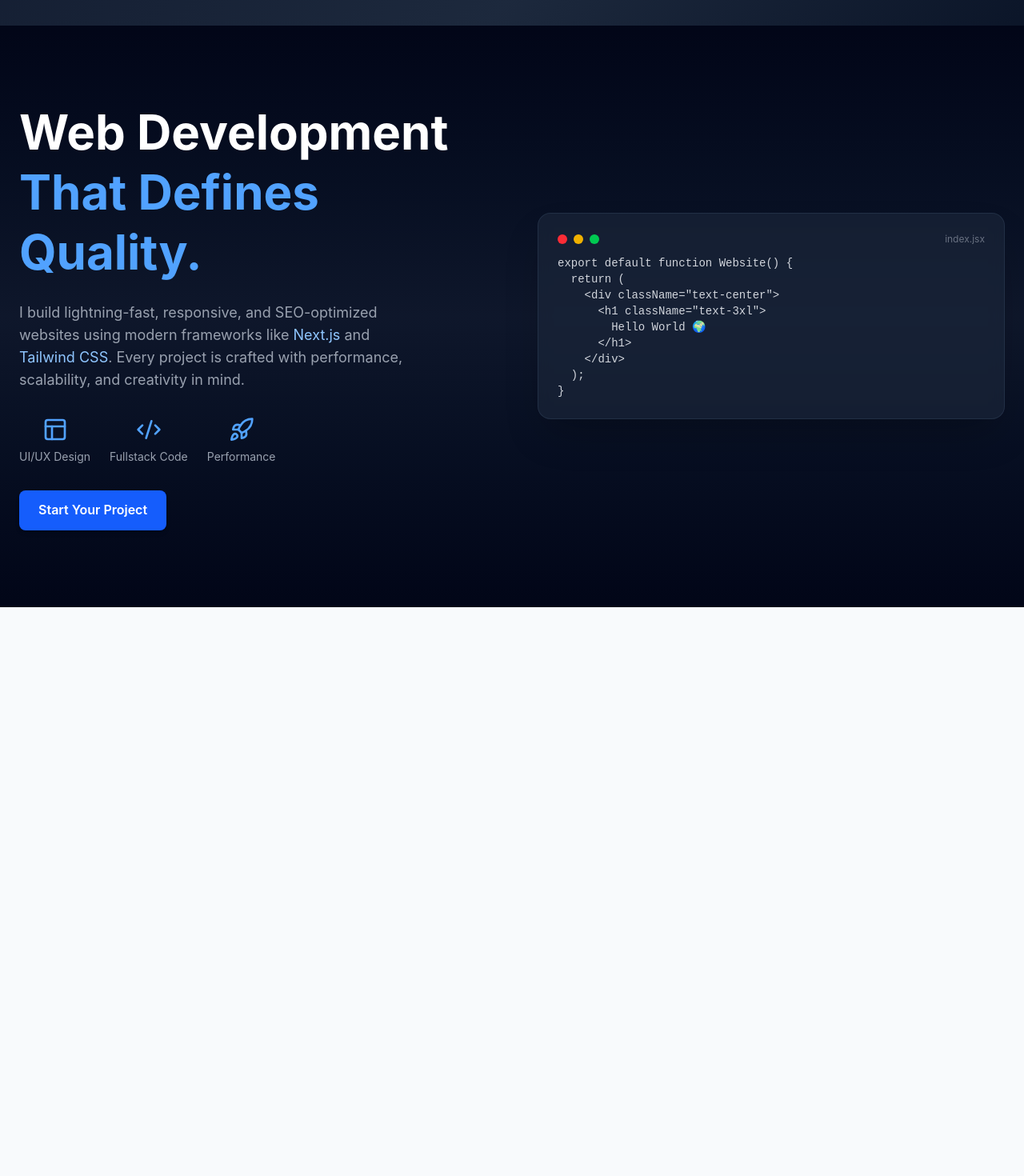
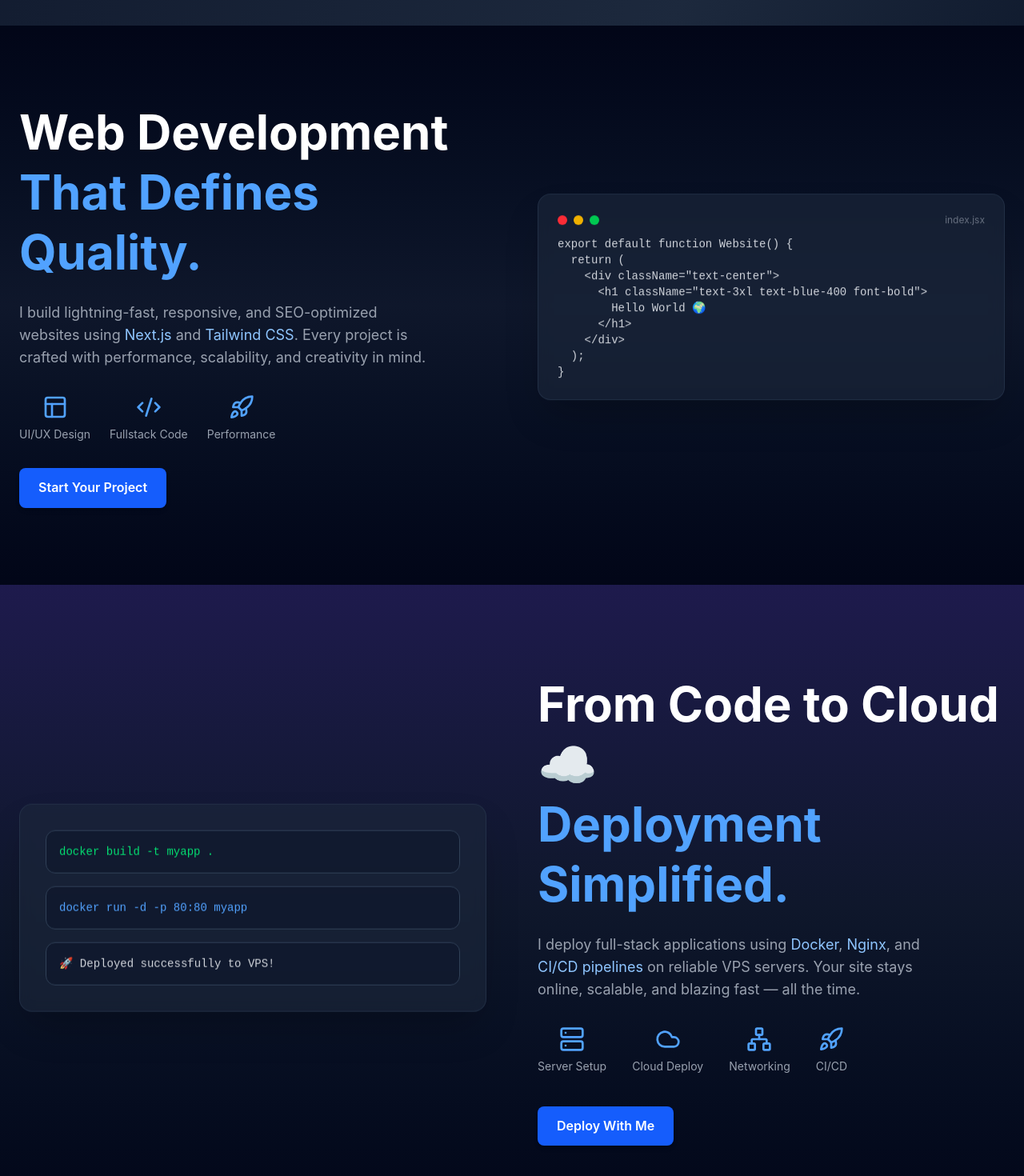
Before and after one commit to abdul-ghaffar01/services, a Next.js app: page / in a window 1280 px wide. Shown: the part 768-2238 px from the top of the page at 80% size. Before the commit the page ends 1527 px from the top, so only its background shows below. Built offline with nearby package versions, Linux system fonts and the light colour scheme.

Commit message:
Created deployment section

```diff
--- a/app/page.js
+++ b/app/page.js
@@ -1,3 +1,4 @@
+import DeploymentSection from "@/components/DeploymentSection";
 import Hero from "@/components/Hero";
 import Navbar from "@/components/Navbar";
 import WebDevSection from "@/components/WebDev";
@@ -17,6 +18,7 @@ export default function Home() {
         <Navbar />
         <Hero />
         <WebDevSection />
+        <DeploymentSection />
       </div>
     </main>
   );
--- /dev/null
+++ b/components/DeploymentSection.jsx
@@ -0,0 +1,133 @@
+"use client";
+
+import { motion } from "framer-motion";
+import { Server, Cloud, Network, Rocket } from "lucide-react";
+import { useEffect, useState } from "react";
+
+export default function DeploymentSection() {
+    // ✅ Create random bubbles only after mount
+    const [bubbles, setBubbles] = useState([]);
+
+    useEffect(() => {
+        const arr = Array.from({ length: 12 }).map(() => ({
+            top: `${Math.random() * 100}%`,
+            left: `${Math.random() * 100}%`,
+            delay: Math.random() * 5,
+            duration: 8 + Math.random() * 6,
+        }));
+        setBubbles(arr);
+    }, []);
+
+    return (
+        <section
+            id="deployment"
+            className="relative py-28 bg-gradient-to-t from-slate-950 via-slate-900 to-indigo-950 text-gray-200 overflow-hidden"
+        >
+            {/* ===== Dynamic Floating Bubbles ===== */}
+            <div className="absolute inset-0 -z-10 overflow-hidden">
+                {bubbles.map((bubble, i) => (
+                    <motion.div
+                        key={i}
+                        className="absolute w-6 h-6 md:w-8 md:h-8 bg-blue-500/10 rounded-full blur-xl"
+                        style={{ top: bubble.top, left: bubble.left }}
+                        animate={{
+                            y: [0, -30, 0],
+                            opacity: [0.5, 1, 0.5],
+                            scale: [1, 1.3, 1],
+                        }}
+                        transition={{
+                            duration: bubble.duration,
+                            repeat: Infinity,
+                            delay: bubble.delay,
+                            ease: "easeInOut",
+                        }}
+                    />
+                ))}
+            </div>
+
+
+            {/* ===== Content Wrapper ===== */}
+            <div className="max-w-7xl mx-auto flex flex-col md:flex-row-reverse items-center justify-between gap-16 px-6">
+                {/* ===== RIGHT: TEXT ===== */}
+                <motion.div
+                    initial={{ opacity: 0, x: 40 }}
+                    whileInView={{ opacity: 1, x: 0 }}
+                    viewport={{ once: true }}
+                    transition={{ duration: 0.7 }}
+                    className="flex-1"
+                >
+                    <h2 className="text-4xl md:text-6xl font-bold mb-6 text-white leading-tight">
+                        From Code to Cloud ☁️ <br />
+                        <span className="text-blue-400">Deployment Simplified.</span>
+                    </h2>
+
+                    <p className="text-gray-400 text-lg mb-8 max-w-lg">
+                        I deploy full-stack applications using{" "}
+                        <span className="text-blue-300">Docker</span>,{" "}
+                        <span className="text-blue-300">Nginx</span>, and{" "}
+                        <span className="text-blue-300">CI/CD pipelines</span> on reliable VPS servers.
+                        Your site stays online, scalable, and blazing fast — all the time.
+                    </p>
+
+                    <div className="flex gap-8 mb-10 flex-wrap">
+                        {[
+                            { icon: Server, label: "Server Setup" },
+                            { icon: Cloud, label: "Cloud Deploy" },
+                            { icon: Network, label: "Networking" },
+                            { icon: Rocket, label: "CI/CD" },
+                        ].map(({ icon: Icon, label }) => (
+                            <div
+                                key={label}
+                                className="flex flex-col items-center text-center hover:scale-110 transition-transform"
+                            >
+                                <Icon className="text-blue-400 w-8 h-8 mb-2" />
+                                <span className="text-sm text-gray-400">{label}</span>
+                            </div>
+                        ))}
+                    </div>
+
+                    <button className="bg-blue-600 hover:bg-blue-500 text-white px-6 py-3 rounded-lg font-semibold shadow-md transition">
+                        Deploy With Me
+                    </button>
+                </motion.div>
+
+                {/* ===== LEFT: SERVER MOCKUP ===== */}
+                <motion.div
+                    initial={{ opacity: 0, x: -40 }}
+                    whileInView={{ opacity: 1, x: 0 }}
+                    viewport={{ once: true }}
+                    transition={{ duration: 0.8 }}
+                    className="flex-1 relative"
+                >
+                    {/* Glow effect */}
+                    <div className="absolute -top-10 -right-10 w-[400px] h-[400px] bg-blue-600/10 rounded-full blur-[140px] -z-10" />
+
+                    {/* Floating Server Stack */}
+                    <motion.div
+                        animate={{ y: [0, -10, 0] }}
+                        transition={{ duration: 5, repeat: Infinity, ease: "easeInOut" }}
+                        className="bg-slate-800/60 border border-slate-700/50 rounded-2xl p-8 shadow-2xl backdrop-blur-sm"
+                    >
+                        <div className="space-y-4">
+                            <div className="bg-slate-900/70 border border-slate-700 rounded-xl p-4">
+                                <p className="font-mono text-sm text-green-400">
+                                    docker build -t myapp .
+                                </p>
+                            </div>
+                            <div className="bg-slate-900/70 border border-slate-700 rounded-xl p-4">
+                                <p className="font-mono text-sm text-blue-400">
+                                    docker run -d -p 80:80 myapp
+                                </p>
+                            </div>
+                            <div className="bg-slate-900/70 border border-slate-700 rounded-xl p-4">
+                                <p className="font-mono text-sm text-gray-300">
+                                    🚀 Deployed successfully to VPS!
+                                </p>
+                            </div>
+                        </div>
+                    </motion.div>
+                </motion.div>
+            </div>
+        </section>
+    );
+}
--- a/components/WebDev.jsx
+++ b/components/WebDev.jsx
@@ -1,9 +1,32 @@
 "use client";
 
+import { useState, useEffect } from "react";
 import { motion } from "framer-motion";
 import { Code2, Layout, Rocket } from "lucide-react";
 
 export default function WebDevSection() {
+  const [displayedText, setDisplayedText] = useState("");
+  const fullText = `export default function Website() {
+  return (
+    <div className="text-center">
+      <h1 className="text-3xl text-blue-400 font-bold">
+        Hello World 🌍
+      </h1>
+    </div>
+  );
+}`;
+
+  // Typing animation for code snippet
+  useEffect(() => {
+    let index = 0;
+    const interval = setInterval(() => {
+      setDisplayedText(fullText.slice(0, index));
+      index++;
+      if (index > fullText.length) clearInterval(interval);
+    }, 18); // typing speed
+    return () => clearInterval(interval);
+  }, []);
+
   return (
     <section
       id="services"
@@ -23,14 +46,13 @@ export default function WebDevSection() {
             <span className="text-blue-400">That Defines Quality.</span>
           </h2>
           <p className="text-gray-400 text-lg mb-8 max-w-lg">
-                        I build lightning-fast, responsive, and SEO-optimized websites using
-                        modern frameworks like <span className="text-blue-300">Next.js</span> and{" "}
+            I build lightning-fast, responsive, and SEO-optimized websites using{" "}
+            <span className="text-blue-300">Next.js</span> and{" "}
             <span className="text-blue-300">Tailwind CSS</span>.
             Every project is crafted with performance, scalability, and
             creativity in mind.
           </p>
 
-                    {/* Icons for tech vibe */}
           <div className="flex gap-6 mb-8">
             <div className="flex flex-col items-center">
               <Layout className="text-blue-400 w-8 h-8 mb-2" />
@@ -51,7 +73,7 @@ export default function WebDevSection() {
           </button>
         </motion.div>
 
-                {/* ====== RIGHT: IMAGE / MOCKUP ====== */}
+        {/* ====== RIGHT: ANIMATED CODE MOCKUP ====== */}
         <motion.div
           initial={{ opacity: 0, x: 40 }}
           whileInView={{ opacity: 1, x: 0 }}
@@ -59,11 +81,21 @@ export default function WebDevSection() {
           transition={{ duration: 0.8 }}
           className="flex-1 relative"
         >
-                    {/* Glowing backdrop */}
+          {/* Glow */}
           <div className="absolute -top-10 -left-10 w-[400px] h-[400px] bg-blue-600/10 rounded-full blur-[140px] -z-10" />
 
-                    {/* Placeholder mockup */}
-                    <div className="bg-slate-800/60 border border-slate-700/50 rounded-2xl p-6 shadow-2xl backdrop-blur-sm">
+          {/* Floating card */}
+          <motion.div
+            animate={{
+              y: [0, -10, 0],
+            }}
+            transition={{
+              duration: 4,
+              repeat: Infinity,
+              ease: "easeInOut",
+            }}
+            className="bg-slate-800/60 border border-slate-700/50 rounded-2xl p-6 shadow-2xl backdrop-blur-sm"
+          >
             <div className="flex justify-between items-center mb-3">
               <div className="flex gap-2">
                 <span className="w-3 h-3 bg-red-500 rounded-full"></span>
@@ -73,18 +105,10 @@ export default function WebDevSection() {
               <span className="text-xs text-gray-500">index.jsx</span>
             </div>
 
-                        <pre className="text-sm text-gray-300 font-mono">
-                            {`export default function Website() {
-  return (
-    <div className="text-center">
-      <h1 className="text-3xl">
-        Hello World 🌍
-      </h1>
-    </div>
-  );
-}`}
+            <pre className="text-sm text-gray-300 font-mono whitespace-pre-wrap">
+              {displayedText}
             </pre>
-                    </div>
+          </motion.div>
         </motion.div>
       </div>
     </section>
```
Lines whose indentation alone changed are shown as unchanged.
